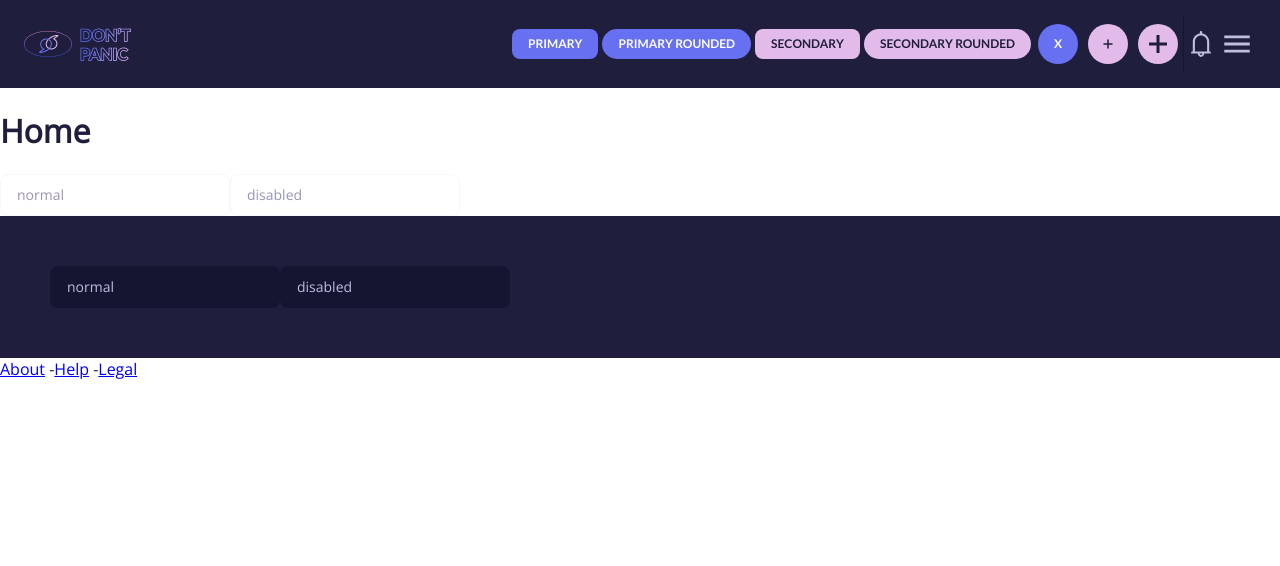
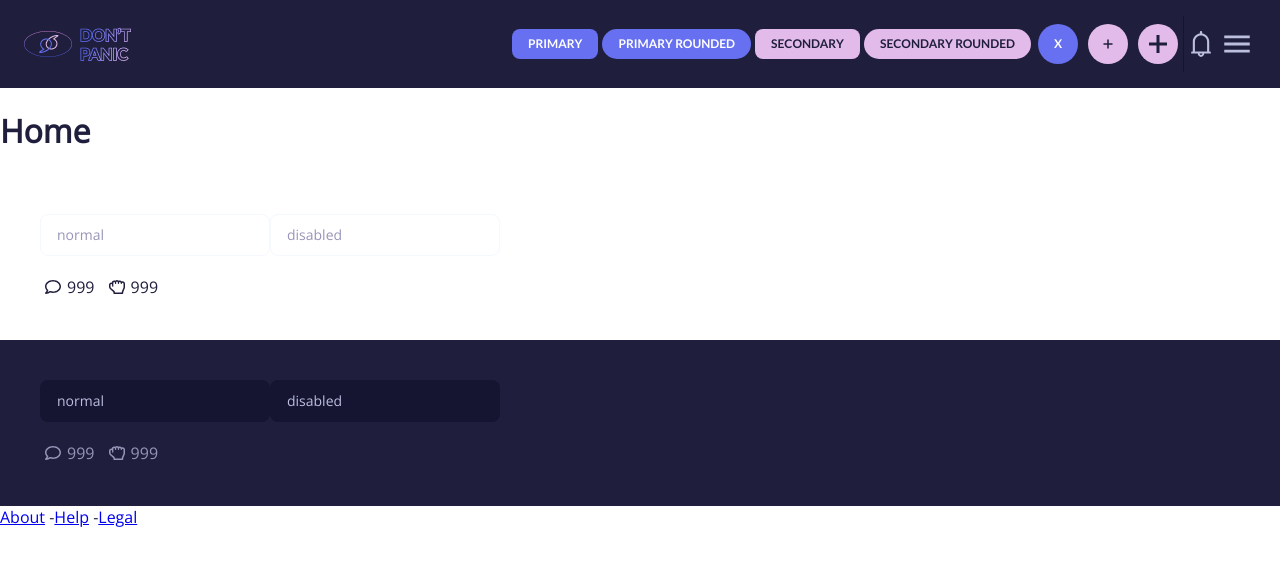
Before and after one commit to ByYuto/GuideToTheGalaxyFrontend, a React (Create React App) app: page / in a window 1280 px wide. Shown: the top 566 px of the page. Built offline with nearby package versions, Linux system fonts and the light colour scheme.

Commit message:
- Added comments counter and Upvote counter

```diff
--- /dev/null
+++ b/src/components/UI/CommentsCounter.js
@@ -0,0 +1,53 @@
+import React, { useState } from 'react';
+import styled from 'styled-components';
+import PropTypes from 'prop-types';
+import { FaComment, FaRegComment } from 'react-icons/fa';
+
+const StyledCommentsCounter = styled.a`
+  display: inline-flex;
+  cursor: pointer;
+  margin-left: 5px;
+  margin-right: 5px;
+  justify-content: center;
+  align-items: center;
+  color: ${props => props.theme.isDark ? props.theme.baseColors.middle : props.theme.baseColors.dark};
+
+  span {
+    margin-left: 6px;
+  }
+
+  &:hover {
+    color: ${props => props.theme.isDark ? props.theme.baseColors.light : props.theme.baseColors.darker};
+  }
+
+  &:active {
+    color: ${props => props.theme.isDark ? props.theme.baseColors.middle : props.theme.baseColors.dark};
+  }
+
+`;
+
+const CommentsCounter = ({ count, ...rest }) => {
+  const [hover, setHover] = useState(false);
+  const onMouseEnter = () => {
+    setHover(true);
+  };
+  const onMouseLeave = () => {
+    setHover(false);
+  };
+  const Icon = hover ? FaComment : FaRegComment;
+  return <StyledCommentsCounter onMouseEnter={onMouseEnter} onMouseLeave={onMouseLeave}>
+    <Icon />
+    <span>{count}</span>
+  </StyledCommentsCounter>
+}
+
+CommentsCounter.defaultProps = {
+  count: 0
+};
+
+CommentsCounter.propTypes = {
+  count: PropTypes.number
+}
+
+
+export default CommentsCounter;
--- a/src/components/UI/Input.js
+++ b/src/components/UI/Input.js
@@ -1,5 +1,5 @@
-import React, { useRef, useContext } from 'react';
-import styled, { css, ThemeContext } from 'styled-components';
+import React, { useRef } from 'react';
+import styled from 'styled-components';
 import PropTypes from 'prop-types';
 import Button from './Button';
 import { IoIosClose } from 'react-icons/io';
@@ -56,9 +56,7 @@ const StyledInputContainer = styled.div`
   }
 `
 
-const Input = ({ children, value, onChange, ...props }) => {
-  const theme = useContext(ThemeContext);
-  console.log(theme);
+const Input = ({ children, value, onChange, onClear, ...props }) => {
   const inputRef = useRef(null);
   const onInputChange = (e) => {
     onChange && onChange(e.target.value);
@@ -66,10 +64,24 @@ const Input = ({ children, value, onChange, ...props }) => {
   const onClearClick = (e) => {
     onChange && onChange("");
     inputRef.current.focus();
+    onClear && onClear();
   }
   return <StyledInputContainer>
     <input ref={inputRef} {...props} value={value} onChange={onInputChange} />
     <Button className="clear" icon transparent onClick={onClearClick}><IoIosClose /></Button>
   </StyledInputContainer>
 }
+
+Input.defaultProps = {
+  value: "",
+  onChange: null,
+  onClear: null
+};
+
+Input.propTypes = {
+  value: PropTypes.string,
+  onChange: PropTypes.func,
+  onClear: PropTypes.func
+}
+
 export default Input;
--- /dev/null
+++ b/src/components/UI/UpvoteCounter.js
@@ -0,0 +1,53 @@
+import React, { useState } from 'react';
+import styled from 'styled-components';
+import PropTypes from 'prop-types';
+import { FaHandRock, FaRegHandRock } from 'react-icons/fa';
+
+const StyledUpvoteCounter = styled.a`
+  display: inline-flex;
+  cursor: pointer;
+  margin-left: 5px;
+  margin-right: 5px;
+  justify-content: center;
+  align-items: center;
+  color: ${props => props.theme.isDark ? props.theme.baseColors.middle : props.theme.baseColors.dark};
+
+  span {
+    margin-left: 6px;
+  }
+
+  &:hover {
+    color: ${props => props.theme.isDark ? props.theme.baseColors.light : props.theme.baseColors.darker};
+  }
+
+  &:active {
+    color: ${props => props.theme.isDark ? props.theme.baseColors.middle : props.theme.baseColors.dark};
+  }
+
+`;
+
+const UpvoteCounter = ({ count, ...rest }) => {
+  const [hover, setHover] = useState(false);
+  const onMouseEnter = () => {
+    setHover(true);
+  };
+  const onMouseLeave = () => {
+    setHover(false);
+  };
+  const Icon = hover ? FaHandRock : FaRegHandRock;
+  return <StyledUpvoteCounter onMouseEnter={onMouseEnter} onMouseLeave={onMouseLeave}>
+    <Icon />
+    <span>{count}</span>
+  </StyledUpvoteCounter>
+}
+
+UpvoteCounter.defaultProps = {
+  count: 0
+};
+
+UpvoteCounter.propTypes = {
+  count: PropTypes.number
+}
+
+
+export default UpvoteCounter;
--- a/src/views/Home.js
+++ b/src/views/Home.js
@@ -1,21 +1,35 @@
-import React, { useState, useContext } from "react";
+import React, { useState } from "react";
 import Input from "../components/UI/Input";
-import { ThemeProvider, ThemeContext } from "styled-components";
+import { ThemeProvider } from "styled-components";
+import CommentsCounter from "../components/UI/CommentsCounter";
+import UpvoteCounter from "../components/UI/UpvoteCounter";
 
 export default function Home() {
   const [texto, setTexto] = useState("");
-  const themeContext = useContext(ThemeContext);
   return (
     <div className="home">
       <h1>Home</h1>
 
-      <Input type="text" placeholder="normal" value={texto} onChange={value => setTexto(value)} />
-      <Input type="text" placeholder="disabled" value={texto} onChange={value => setTexto(value)} disabled />
+
+      <div style={{ backgroundColor: "white", padding: "30px" }}>
+        <div style={{ padding: "10px" }}>
+          <Input type="text" placeholder="normal" value={texto} onChange={value => setTexto(value)} />
+          <Input type="text" placeholder="disabled" value={texto} onChange={value => setTexto(value)} disabled />
+        </div>
+        <div style={{ padding: "10px" }}>
+          <CommentsCounter count={999} /> <UpvoteCounter count={999} />
+        </div>
+      </div>
 
       <ThemeProvider theme={{ isDark: true }}>
-        <div style={{ backgroundColor: "#1F1F3D", padding: "50px" }}>
-          <Input type="text" placeholder="normal" value={texto} onChange={value => setTexto(value)} />
-          <Input type="text" placeholder="disabled" value={texto} onChange={value => setTexto(value)} disabled />
+        <div style={{ backgroundColor: "#1F1F3D", padding: "30px" }}>
+          <div style={{ padding: "10px" }}>
+            <Input type="text" placeholder="normal" value={texto} onChange={value => setTexto(value)} />
+            <Input type="text" placeholder="disabled" value={texto} onChange={value => setTexto(value)} disabled />
+          </div>
+          <div style={{ padding: "10px" }}>
+            <CommentsCounter count={999} /> <UpvoteCounter count={999} />
+          </div>
         </div>
       </ThemeProvider>
     </div>
```
